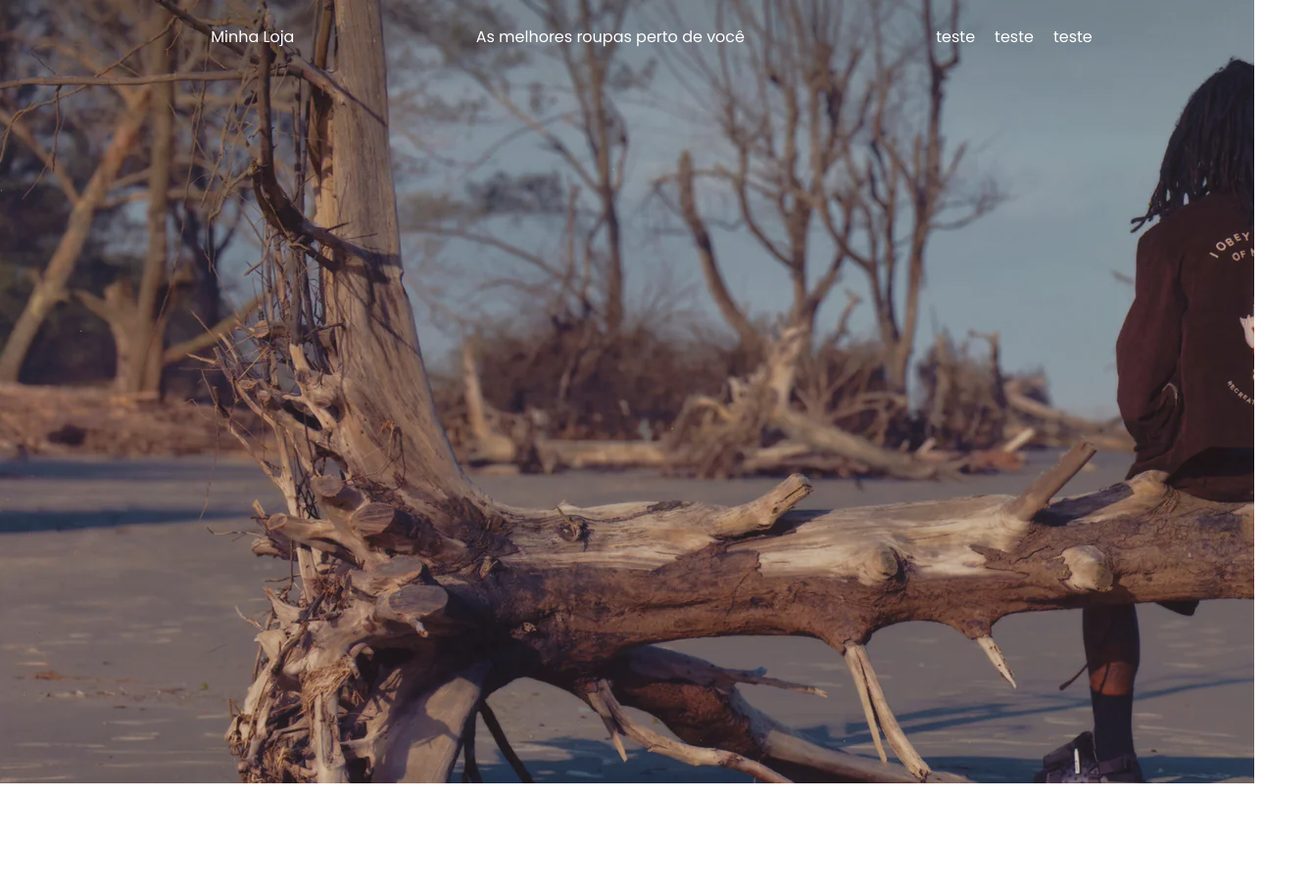
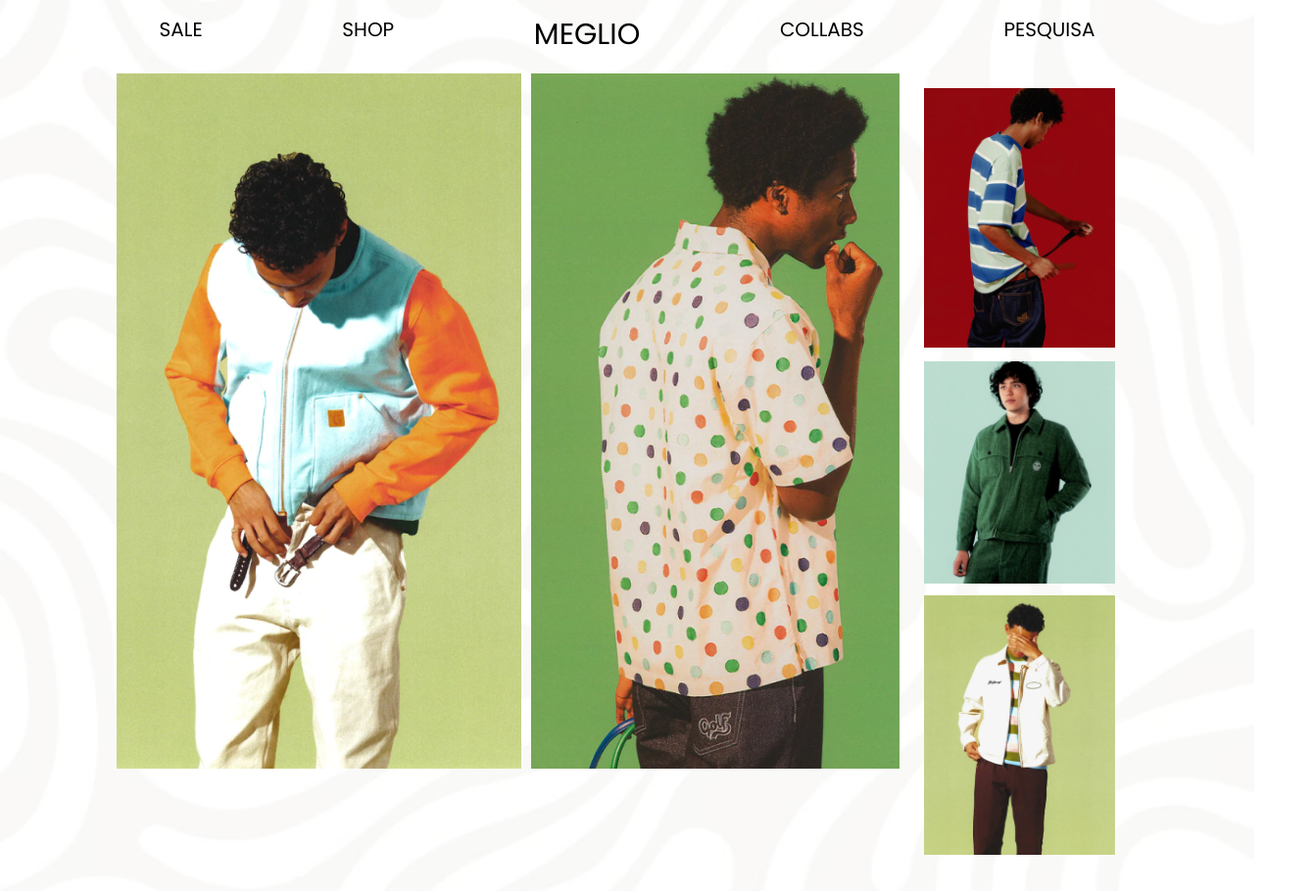
Before and after one commit to Gustaas/PI-3-Semestre, a plain HTML site: page index.html in a window 1280 px wide. Shown: the whole page at 98% size, 1340 px wide, since content can reach past the window. Before the commit the page ends 800 px from the top, so only its background shows below. Drawn offline with Linux system fonts and the light colour scheme.

Commit message:
Aula dia 14/03

```diff
--- /dev/null
+++ b/css/base/_scrollbar.css
@@ -0,0 +1,29 @@
+*::-webkit-scrollbar {
+    height: 9px;
+    width: 9px;
+  }
+  *::-webkit-scrollbar-track {
+    border-radius: 18px;
+    background-color: #FFFFFF;
+  }
+
+  *::-webkit-scrollbar-track:hover {
+    background-color: #FFFFFF;
+  }
+
+  *::-webkit-scrollbar-track:active {
+    background-color: #FFFFFF;
+  }
+
+  *::-webkit-scrollbar-thumb {
+    border-radius: 5px;
+    background-color: #A3A3A3;
+  }
+
+  *::-webkit-scrollbar-thumb:hover {
+    background-color: #A3A3A3;
+  }
+
+  *::-webkit-scrollbar-thumb:active {
+    background-color: #828282;
+  }
--- a/css/base/_variaveis.css
+++ b/css/base/_variaveis.css
@@ -1,4 +1,4 @@
 :root {
-    --cor: rgb(255, 255, 255);
+    --cor: rgb(0, 0, 0);
     --corPadrao: #181818;
 }
--- a/css/layout/inicio.css
+++ b/css/layout/inicio.css
@@ -4,26 +4,60 @@ body {
 }
 
 .conteudo {
-    display: flex;
-    flex-direction: column;
-    background-image: url("../../assets/img/home_site_1.jpg");
-    height: 100vh;
+    height: 120vh;
+    background-image: url("../../assets/img/fundosite.png");
     background-repeat: no-repeat;
+    background-size: 100%;
 }
 
 .cabecalho {
-    width: 100vw;
     display: flex;
     flex-direction: row;
+    justify-content: center;
     justify-content: space-evenly;
-    padding: 30px;
+    padding: 20px;
+    font-size: 20px;
 }
 
-.botoes {
+.item-cabecalho-titulo {
+    font-size: 30px;
+}
+
+.item-cabecalho:hover {
+    cursor: pointer;
+    text-decoration: underline;
+}
+
+.parte1{
     display: flex;
     flex-direction: row;
+    justify-content: center;
+    height: 75%;
+    width: 100%;
 }
 
-.botoes1 {
-    padding: 0px 10px;
+.parte1 img{
+    height: 100%;
 }
+
+.parte1-img {
+    padding: 20px;
+}
+
+.parte1imagem {
+    padding: 5px;
+}
+
+.parte1-img1 img{
+    height: 765px;
+    width: 365px;
+}
+
+.parte1-img3 img{
+    height: 95%;
+}
+
+.parte1-img2{
+    display: flex;
+    flex-direction: column;
+}
--- a/css/main.css
+++ b/css/main.css
@@ -2,3 +2,4 @@
 @import "base/_variaveis.css";
 @import "base/_typography.css";
 @import "layout/inicio.css";
+@import "base/_scrollbar.css";
--- a/index.html
+++ b/index.html
@@ -13,12 +13,19 @@
     <body>
         <div class="conteudo">
             <div class="cabecalho">
-                <div class="logo">Minha Loja</div>
-                <div class="text">As melhores roupas perto de você</div>
-                <div class="botoes">
-                    <div class="botoes1">teste</div>
-                    <div class="botoes1">teste</div>
-                    <div class="botoes1">teste</div>
+                <div class="item-cabecalho">SALE</div>
+                <div class="item-cabecalho">SHOP</div>
+                <div class="item-cabecalho-titulo item-cabecalho">MEGLIO</div>
+                <div class="item-cabecalho">COLLABS</div>
+                <div class="item-cabecalho">PESQUISA</div>
+            </div>
+            <div class="parte1">
+                <div class="parte1-img parte1imagem parte1img1"><img src="assets/img/imagemprincipal4.png" alt=""></div>
+                <div class="parte1-img parte1imagem parte1img2"><img src="assets/img/imagemprincipal5.png" alt=""></div>
+                <div class="parte1-img2 parte1-img">
+                    <div class="parte1-img3"><img src="assets/img/imagemprincipal1.png" alt=""></div>
+                    <div class="parte1-img3"><img src="assets/img/imagemprincipal2.png" alt=""></div>
+                    <div class="parte1-img3"><img src="assets/img/imagemprincipal3.png" alt=""></div>
                 </div>
             </div>
         </div>
```
Also changed, not shown: assets/img/fundosite.png (added), assets/img/imagemprincipal1.png (added), assets/img/imagemprincipal2.png (added), assets/img/imagemprincipal3.png (added), assets/img/imagemprincipal4.png (added), assets/img/imagemprincipal5.png (added).
